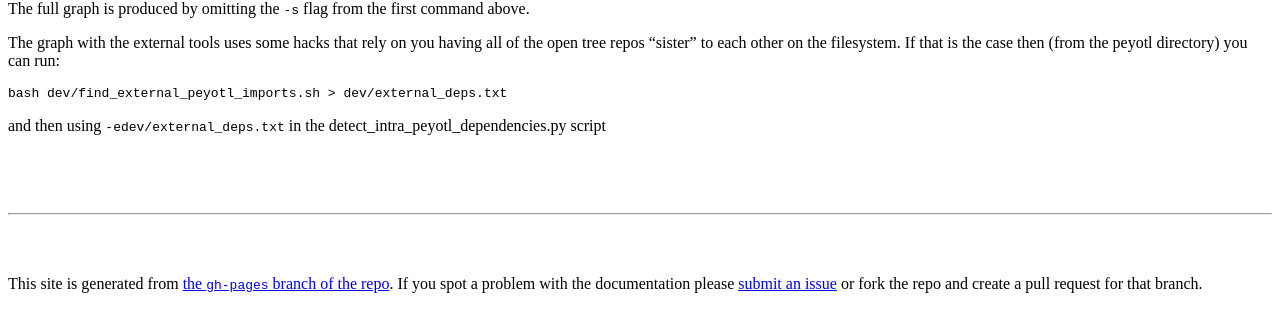
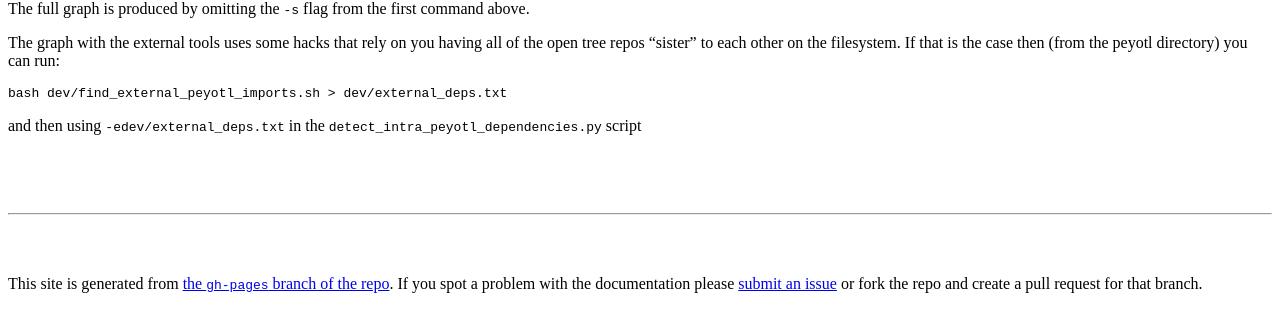
Before and after one commit to OpenTreeOfLife/peyotl, a Jekyll site: the page built from subpackages/index.md, in a window 1280 px wide and 900 px high, scrolled down 2887 px. Shown: the part 143-452 px from the top of the window. Built offline with Jekyll 4.4.1, drawn with Linux system fonts in a browser that asks for light colours.

Commit message:
minor formatting

```diff
--- a/subpackages/index.md
+++ b/subpackages/index.md
@@ -79,4 +79,4 @@ then (from the peyotl directory) you can run:
 
     bash dev/find_external_peyotl_imports.sh > dev/external_deps.txt
 
-and then using `-edev/external_deps.txt` in the detect_intra_peyotl_dependencies.py script
+and then using `-edev/external_deps.txt` in the `detect_intra_peyotl_dependencies.py` script
```
